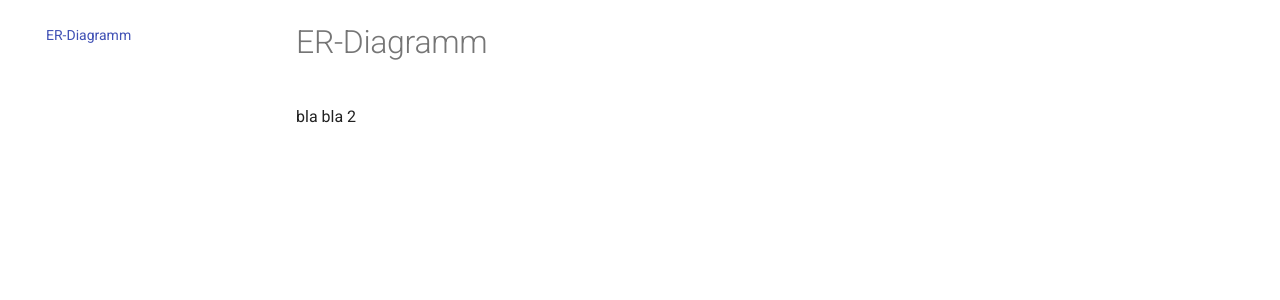
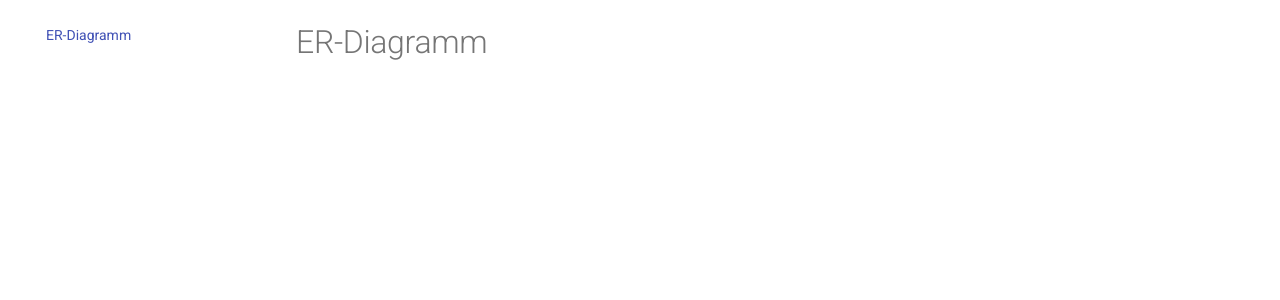
Before and after one commit to Ycnik/fastapi-project, an MkDocs documentation site: the page built from docs/er-diagramm.md, in a window 1280 px wide. Shown: the part 124-424 px from the top of the page. Built offline with MkDocs 1.6.1 and Material for MkDocs 9.7.7, drawn with Linux system fonts in a browser that asks for light colours.

Commit message:
fix: Docs angepasst

```diff
--- a/docs/er-diagramm.md
+++ b/docs/er-diagramm.md
@@ -1,3 +1 @@
 # ER-Diagramm
-
-bla bla 2
```
Also changed, not shown: docs/use-cases.md (+0 -2 lines).
